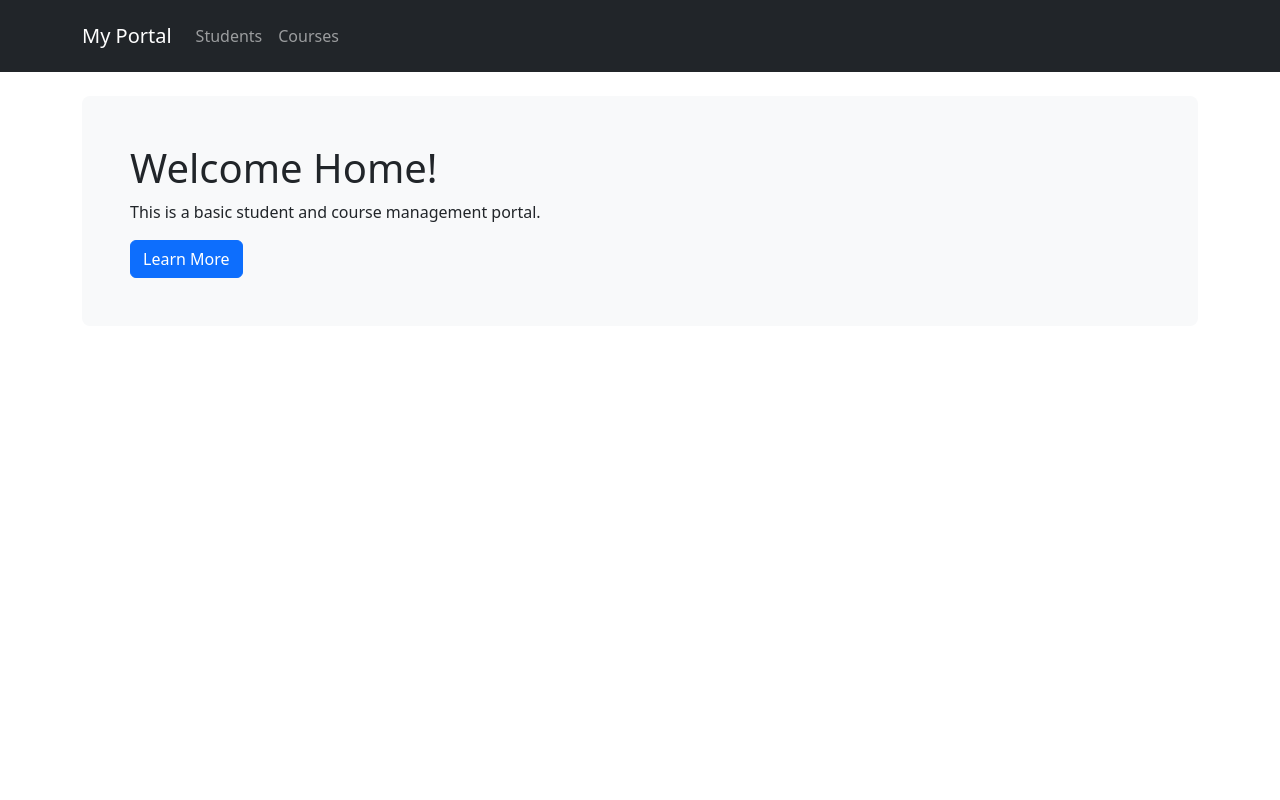
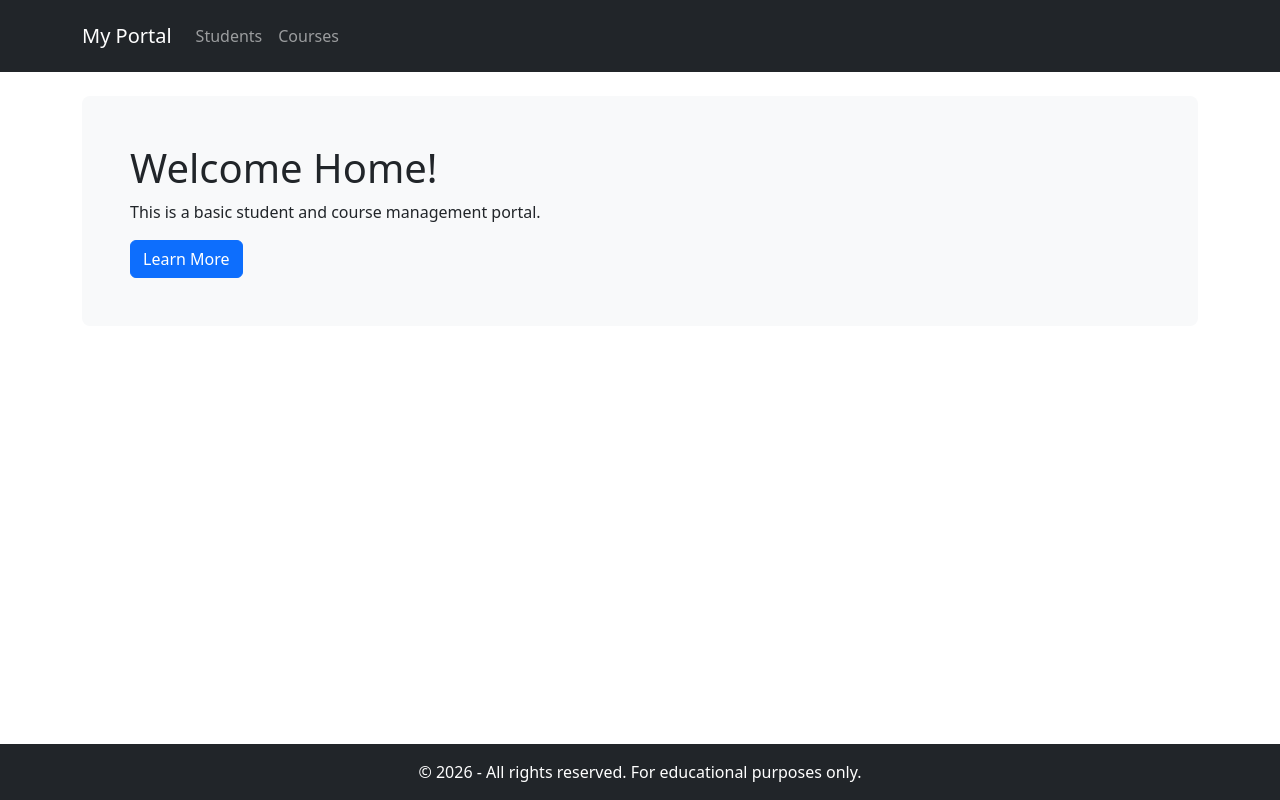
Before and after one commit to gab-ayahtek/student-management-ui, a Vue app: page / in a window 1280 px wide. Built offline with nearby package versions, Linux system fonts and the light colour scheme; the HTML template or start-up script is replaced by a standard one.

Commit message:
style(App): restructure layout for better UI consistency

```diff
--- a/src/App.vue
+++ b/src/App.vue
@@ -1,16 +1,10 @@
 <template>
+  <div class="d-flex flex-column min-vh-100">
     <nav class="navbar navbar-expand-lg navbar-dark bg-dark mb-4 py-3">
       <div class="container-sm">
         <router-link class="navbar-brand" to="/">My Portal</router-link>
-      <button
-        class="navbar-toggler"
-        type="button"
-        data-bs-toggle="collapse"
-        data-bs-target="#navbarSupportedContent"
-        aria-controls="navbarSupportedContent"
-        aria-expanded="false"
-        aria-label="Toggle navigation"
-      >
+        <button class="navbar-toggler" type="button" data-bs-toggle="collapse" data-bs-target="#navbarSupportedContent"
+          aria-controls="navbarSupportedContent" aria-expanded="false" aria-label="Toggle navigation">
           <span class="navbar-toggler-icon"></span>
         </button>
         <div class="collapse navbar-collapse" id="navbarSupportedContent">
@@ -29,4 +23,9 @@
     <div class="container">
       <router-view />
     </div>
+
+    <footer class="bg-dark text-white text-center py-3 mt-auto fs-6">
+      &copy; 2026 - All rights reserved. For educational purposes only.
+    </footer>
+  </div>
 </template>
```
Lines whose indentation alone changed are shown as unchanged.
